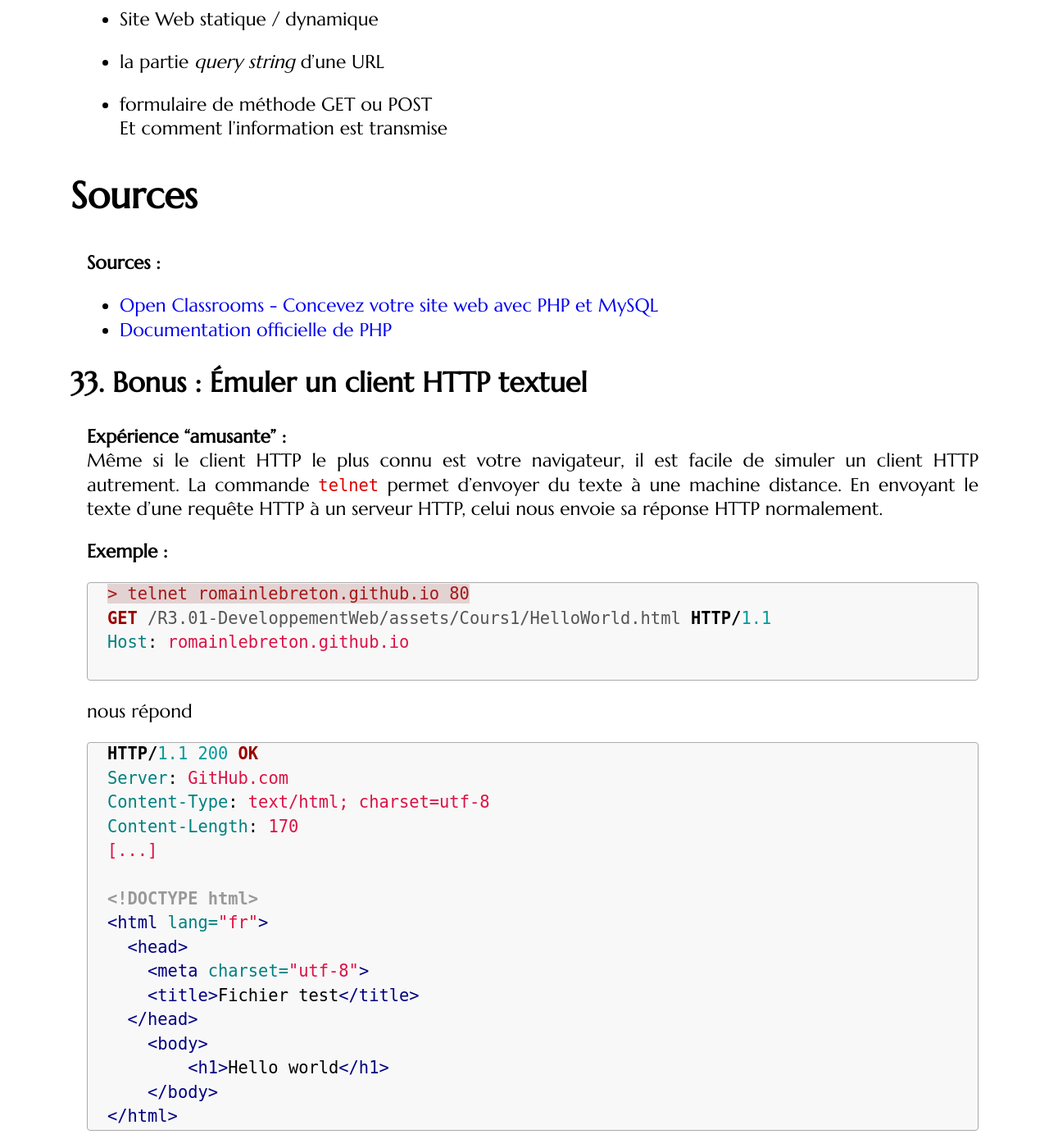
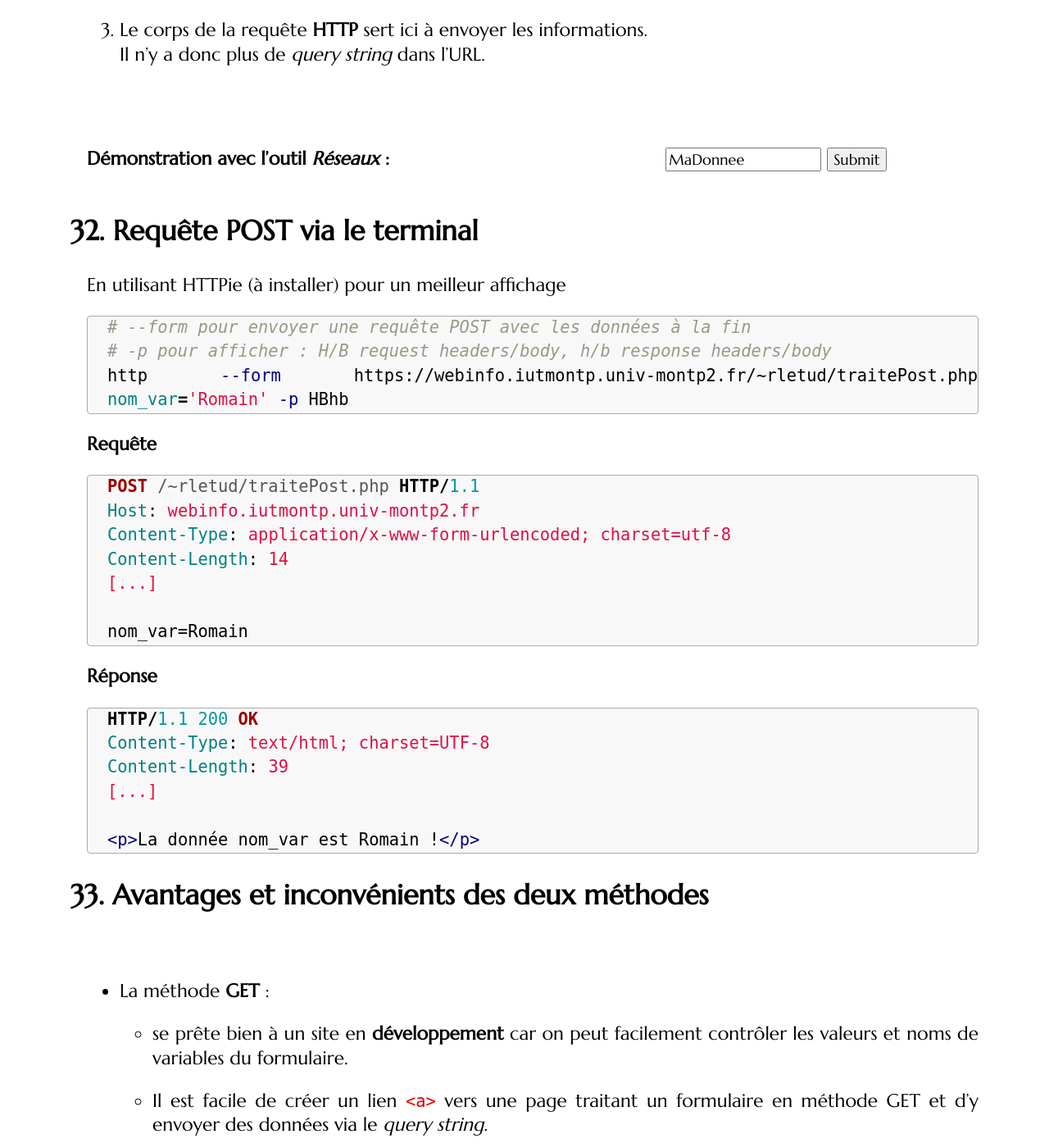
Before and after one commit to romainlebreton/R3.01-DeveloppementWeb, a Jekyll site: the page built from classes/class1.md, in a window 1280 px wide and 1400 px high, scrolled down 21092 px. Shown: the whole window at 82% size. Built offline with Jekyll 4.4.1, drawn with Linux system fonts in a browser that asks for light colours; some web fonts are replaced; some of the changed text lies outside the part shown.

Commit message:
Màj cours 1

````diff
--- a/classes/class1.md
+++ b/classes/class1.md
@@ -5,15 +5,13 @@ layout: slideshow
 lang: fr
 ---
 
-<!-- Rajouter un mot sur HTTP/2 et HTTP/3 -->
-
 <section>
 ## Présentation du cours
 
 **Objectif du cours :**
 
 * Apprendre à faire des pages dynamiques avec PHP et MySQL
-* Stocker les informations en base de données
+* Interagir avec une base de données
 * Organiser son code avec l'architecture MVC
 * Mettre en place un système d'utilisateur connecté
 
@@ -30,7 +28,7 @@ lang: fr
 * Examen écrit final : 50%
 * Projet PHP : 50%
   * Parcours A : Le projet PHP sera celui de votre SAÉ
-  * Parcours B & D : Le projet PHP sera celui de ce cours
+  * Parcours B & D : Projet PHP spécifique au cours
 </section>
 
 <!--
@@ -108,8 +106,11 @@ Le client fait une *requête* au serveur, qui répond en donnant la page Web
 entre un client et un serveur développé pour le Web. L'une de ses fonctions
 principales est ainsi de récupérer des pages Web.
 
+Versions : HTTP 1.1 pour nos besoins, HTTP 2 & 3 (performances)
+
 Le client envoie une requête HTTP.
 Le serveur retourne une réponse HTTP.
+
 
 <br>
 <br>
@@ -122,6 +123,8 @@ La requête HTTP la plus courante est la requête de méthode GET. Par exemple p
 la page Web
 [http://romainlebreton.github.io/R3.01-DeveloppementWeb/classes/class1.html](http://romainlebreton.github.io/R3.01-DeveloppementWeb/classes/class1.html)
 :
+
+<br>
 
 ```http
 GET /R3.01-DeveloppementWeb/classes/class1.html HTTP/1.1
@@ -203,26 +207,35 @@ d'adresse, cela envoie une requête HTTP de verbe `GET`.
 <!-- Ouvrir http://webinfo.iutmontp.univ-montp2.fr/~rletud/index.html dans le
 navigateur en expliquant la requête et réponse -->
 
-On peut observer le réseau à l'aide des outils de développement (`F12` ou Menu
-Outils/Outils de développement puis onglet Réseau).
+1. Exemple pour observer une communication HTTP brute :
+   ```bash
+   # Avec cURL (préinstallé)
+   curl -v http://romainlebreton.github.io/helloWorld.html
+   # Avec HTTPie (à installer)
+   http -p HBhb http://romainlebreton.github.io/helloWorld.html
+   ```
+2. Pour observer au sein du navigateur :
+   outils de développement (`F12` ou Menu
+   Outils/Outils de développement)
+   puis onglet Réseau.
 
 
-Regardons les communications HTTP quand :
+    Regardons les communications HTTP quand :
 
-* on ouvre l'URL
-  http://romainlebreton.github.io/R3.01-DeveloppementWeb/classes/class1.html
-* on clique sur le lien
-  [http://romainlebreton.github.io/R3.01-DeveloppementWeb/classes/class1.html](http://romainlebreton.github.io/R3.01-DeveloppementWeb/classes/class1.html)
+    * on ouvre l'URL
+      https://romainlebreton.github.io/helloWorld.html
+    * on clique sur le lien
+      [https://romainlebreton.github.io/helloWorld.html](https://romainlebreton.github.io/helloWorld.html)
 
-<!--
-Ouvrir Réseau, recharger la page,
-view source des Request Headers puis
-view source des Response Headers puis
-Response
--->
+    <!--
+    Ouvrir Réseau, recharger la page,
+    view source des Request Headers puis
+    view source des Response Headers puis
+    Response
+    -->
 
-<!-- Nous verrons l'autre type courant (POST) de requêtes HTTP lors de l'envoi de -->
-<!-- formulaires en méthode POST.  -->
+    <!-- Nous verrons l'autre type courant (POST) de requêtes HTTP lors de l'envoi de -->
+    <!-- formulaires en méthode POST.  -->
 
 </section>
 <section>
@@ -244,9 +257,9 @@ Il est souvent associé au port 80 de la machine hôte.
 
 <br>
 
-**En pratique** lors des TDs, nous utiliserons le serveur **HTTP** Apache de
-  l'IUT (`webinfo`) et nous vous ferons installer des serveurs HTTP sur vos
-  ordinateurs portables.
+**En pratique** lors des TDs, nous utiliserons :
+* principalement un serveur **HTTP** Apache dans un conteneur Docker sur vos portables.
+* sinon, le serveur **HTTP** Apache de l'IUT (`webinfo`)
 
 <!-- La pratique du serveur avec public_html, PB file://, installation chez eux -->
 
@@ -262,25 +275,56 @@ Il est souvent associé au port 80 de la machine hôte.
 </section>
 <section>
 
-## Comment déposer une page Web sur le serveur HTTP de l'IUT ?
+## Serveur Web sous Docker
+
+**Installation du serveur Web :**
+
+* Instructions au début du [TP1](./R3.01-DeveloppementWeb/tutorials/tutorial1.html)
+* Avant votre première séance de TP :
+  * Installez Docker Desktop au moins
+  * Si possible, créer le conteneur Docker contenant un serveur Web
+  * Si possible, lancez PhpStorm et activez votre licence `JetBrains`
+* Démo : création du conteneur une fois que Docker Desktop est installé
 
 <br>
 
-Il suffit de déposer vos fichiers HTML/CSS/PHP dans le dossier `public_html`
-de votre répertoire personnel.
+**Utilisation du serveur Web Docker :**
+
+* Déposer vos fichiers HTML/CSS/PHP dans le dossier `public_html` .
+* Quand vous demandez la page
+[http://localhost/index.html](https://localhost/index.html),
+le serveur HTTP Docker va rechercher le fichier
+`/home/lebreton/public_html/index.html`.
+* Idem la page
+[http://localhost/image/topsecret.jpg](http://localhost/image/topsecret.jpg)
+renvoie sur le fichier
+`/home/lebreton/image/topsecret.jpg`.
+
+
+</section>
+<section>
+
+## Serveur Web `webinfo` de l'IUT
+
+**Différence :**
+* Serveur Web Docker pour le développement : pages Web accessibles localement
+* Serveur `webinfo` de l'IUT : pages Web accessibles partout
 
 <br>
+
+**Où déposer vos fichiers HTML/CSS/PHP pour le serveur `webinfo` ?**
+Dans le dossier `public_html` de votre répertoire personnel **à l'IUT** à l'aide de FTP ou SSH ([instructions sur l'intranet](https://iutdepinfo.iutmontp.univ-montp2.fr/intranet/acces-aux-serveurs/)).
+
 <br>
 
-**Comment ça marche ?**
+**Utilisation du serveur Web Docker :**
 
-Quand vous demandez la page
+* Quand vous demandez la page
 [https://webinfo.iutmontp.univ-montp2.fr/~rletud/index.html](https://webinfo.iutmontp.univ-montp2.fr/~rletud/index.html),
 le serveur HTTP (Apache) de l'IUT va rechercher le fichier
 `/home/ann2/rletud/public_html/index.html`.
-
-Idem la page
-[http://webinfo.iutmontp.univ-montp2.fr/~rletud/image/topsecret.jpg](http://webinfo.iutmontp.univ-montp2.fr/~rletud/image/topsecret.jpg)
+* Idem la page
+[https://webinfo.iutmontp.univ-montp2.fr/~rletud/image/topsecret.jpg](https://webinfo.iutmontp.univ-montp2.fr/~rletud/image/topsecret.jpg)
 renvoie sur le fichier
 `/home/ann2/rletud/public_html/image/topsecret.jpg`.
 
@@ -617,7 +661,7 @@ En pratique sur un exemple :
   ```
 
 * On ouvre
-  [http://webinfo/~loginIUT/bonjour.php](http://webinfo.iutmontp.univ-montp2.fr/~rletud/bonjour.php)
+  [http://localhost/bonjour.php](http://localhost/bonjour.php)
   pour voir la page générée
 
   ```text
@@ -1074,6 +1118,40 @@ Elles servent aussi à demander des pages Web. Les principales différences sont
 </section>
 <section>
 
+## Requête POST via le terminal
+
+En utilisant HTTPie (à installer) pour un meilleur affichage
+
+```bash
+# --form pour envoyer une requête POST avec les données à la fin
+# -p pour afficher : H/B request headers/body, h/b response headers/body
+http --form https://webinfo.iutmontp.univ-montp2.fr/~rletud/traitePost.php nom_var='Romain' -p HBhb
+```
+
+**Requête**
+```http
+POST /~rletud/traitePost.php HTTP/1.1
+Host: webinfo.iutmontp.univ-montp2.fr
+Content-Type: application/x-www-form-urlencoded; charset=utf-8
+Content-Length: 14
+[...]
+
+nom_var=Romain
+```
+
+**Réponse**
+```http
+HTTP/1.1 200 OK
+Content-Type: text/html; charset=UTF-8
+Content-Length: 39
+[...]
+
+<p>La donnée nom_var est Romain !</p>
+```
+
+</section>
+<section>
+
 ## Avantages et inconvénients des deux méthodes
 
 <br>
@@ -1187,9 +1265,8 @@ suivant :
 * [Documentation officielle de PHP](http://php.net/manual/fr/)
 
 </section>
-<section>
 
-## Bonus : Émuler un client HTTP textuel
+<!-- ## Bonus : Émuler un client HTTP textuel
 
 **Expérience "amusante" :**
 Même si le client HTTP le plus connu est votre navigateur, il est facile de
@@ -1229,4 +1306,4 @@ Content-Length: 170
 
 Faites de même avec la requête POST précédente.
 
-</section>
+</section> -->
````
Also changed, not shown: other parts of classes/class1.md (+4 -3 lines), tutorials/tutorial3.md (+1 -1 lines).
